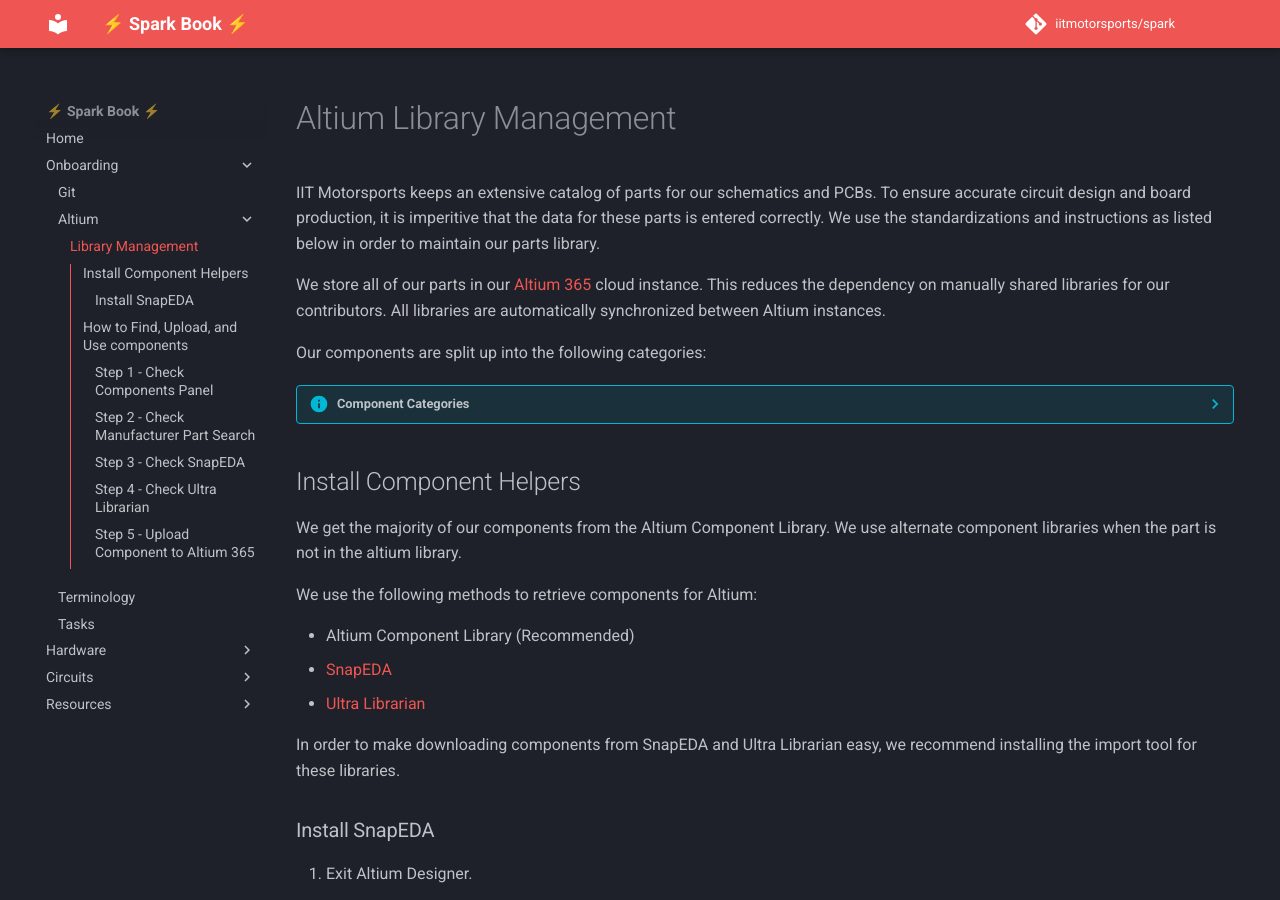
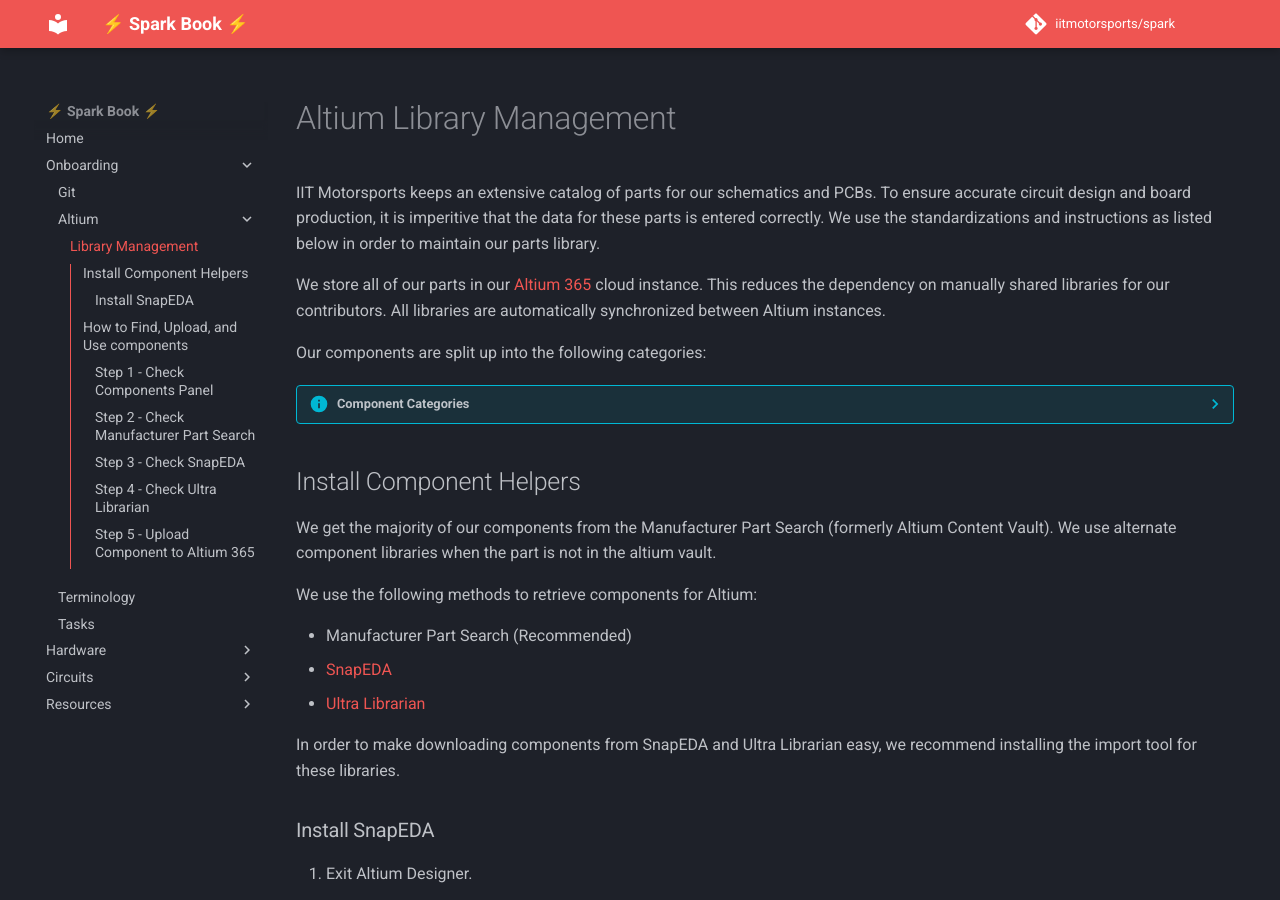
Before and after one commit to iitmotorsports/spark, an MkDocs documentation site: the page built from docs/onboarding/altium/library_management.md, in a window 1280 px wide and 900 px high. Built offline with MkDocs 1.6.1 and Material for MkDocs 9.7.7, drawn with Linux system fonts in a browser that asks for light colours; comment, search, counter and statistics services are not loaded; some of the changed text lies outside the part shown.

Commit message:
Final changes

```diff
--- a/docs/onboarding/altium/library_management.md
+++ b/docs/onboarding/altium/library_management.md
@@ -43,11 +43,11 @@
 
 ## Install Component Helpers
 
-We get the majority of our components from the Altium Component Library. We use alternate component libraries when the part is not in the altium library.
+We get the majority of our components from the Manufacturer Part Search (formerly Altium Content Vault). We use alternate component libraries when the part is not in the altium vault.
 
 We use the following methods to retrieve components for Altium:
 
-* Altium Component Library (Recommended)
+* Manufacturer Part Search (Recommended)
 * [SnapEDA](https://snapeda.com)
 * [Ultra Librarian](https://www.ultralibrarian.com)
 
@@ -75,8 +75,8 @@
 
 The components panel represents all components that we've used and uploaded to our Altium 365 instance. This should be the first place you check for components. Any component that is created must be added to the components bin in order to be properly synced and used for all projects.
 
-* Make sure that the IIT Motorsports Fusion 365 instance is active by clicking the cloud icon in the upper-right hand corner.
-* Ensure that the box above the search bar is set to `All` which will automatically pull components from the Fusion 365 instance.
+* Make sure that the IIT Motorsports Altium 365 instance is active by clicking the cloud icon in the upper-right hand corner.
+* Ensure that the box above the search bar is set to `All` which will automatically pull components from the Altium 365 instance.
 
 ![](/assets/onboarding/altium/library_management/components_panel.png)
 
@@ -109,7 +109,7 @@
 5. The Manufacturer Part Search will automatically fill out all of the necessary information. Unless any further changes are necessary, the component is ready to be uploaded. Right-Click the upper tab and click save, or use ++ctrl+s++. This will only save the component locally, **and not to the cloud**.
 ![](/assets/onboarding/altium/library_management/mps_save.png)
 
-6. The component is ready to be uploaded to the cloud. Right-click the component tab and click `Close.` When prompted, save the component to the server. When asked for release notes, click Okay.
+6. The component is ready to be uploaded to the cloud. Right-click the component tab and click `Close`. When prompted, save the component to the server. When asked for release notes, click Okay.
 ![](/assets/onboarding/altium/library_management/mps_close.png)
 ![](/assets/onboarding/altium/library_management/mps_save_to_server.png)
 ![](/assets/onboarding/altium/library_management/mps_release.png)
```
Also changed, not shown: other parts of docs/onboarding/altium/library_management.md (+1 -1 lines), docs/hardware/battery/elcon-pfc2500.md (+2 -2 lines).
